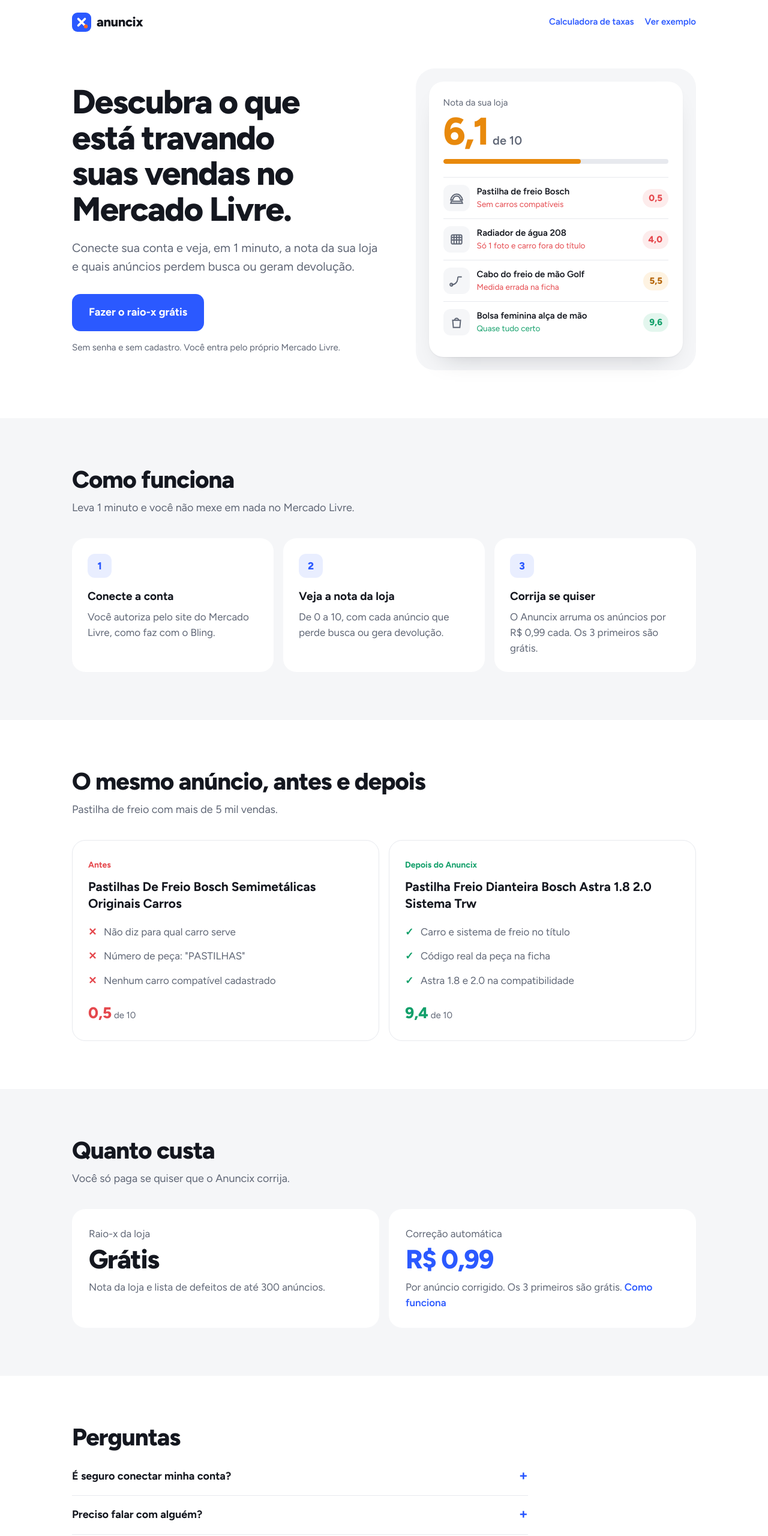
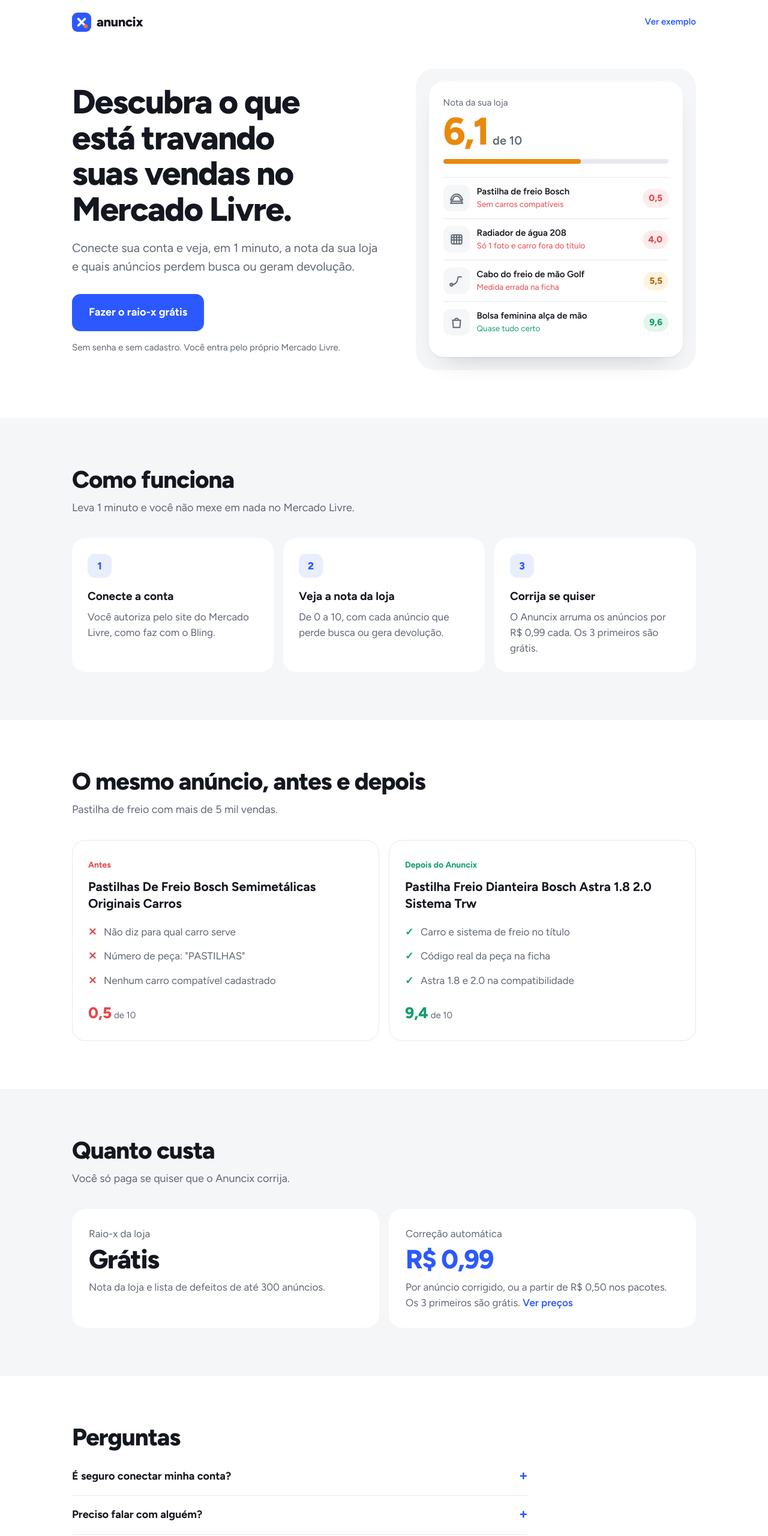
Before and after one commit to guiborestprod01-dot/anuncix, a plain HTML site: page index.html in a window 1280 px wide. Shown: the top 2560 px of the page at 60% size. Drawn offline with Linux system fonts and the light colour scheme.

Commit message:
Update index.html

```diff
--- a/index.html
+++ b/index.html
@@ -128,7 +128,7 @@ footer a{font-weight:600}
 <body>
 <header class="wrap top">
   <a class="mark" href="./" aria-label="Anuncix, início"><svg viewBox="0 0 32 32" aria-hidden="true"><rect width="32" height="32" rx="9" fill="#2B59FF"/><path d="M10.5 10.5l11 11M21.5 10.5l-11 11" stroke="#fff" stroke-width="3.6" stroke-linecap="round"/><circle cx="23" cy="23" r="3.2" fill="#FF6A2B"/></svg>anuncix</a>
-  <nav style="display:flex;gap:18px"><a class="small" href="calculadora.html">Calculadora de taxas</a><a class="small" href="relatorio.html?id=00000000-0000-4000-8000-000000000001">Ver exemplo</a></nav>
+  <a class="small" href="relatorio.html?id=00000000-0000-4000-8000-000000000001">Ver exemplo</a>
 </header>
 
 <main>
@@ -190,7 +190,7 @@ footer a{font-weight:600}
   <p class="sub">Você só paga se quiser que o Anuncix corrija.</p>
   <div class="price">
     <div><p>Raio-x da loja</p><b>Grátis</b><p>Nota da loja e lista de defeitos de até 300 anúncios.</p></div>
-    <div class="main"><p>Correção automática</p><b>R$ 0,99</b><p>Por anúncio corrigido. Os 3 primeiros são grátis. <a href="correcao.html">Como funciona</a></p></div>
+    <div class="main"><p>Correção automática</p><b>R$ 0,99</b><p>Por anúncio corrigido, ou a partir de R$ 0,50 nos pacotes. Os 3 primeiros são grátis. <a href="correcao.html">Ver preços</a></p></div>
   </div>
 </div></section>
 
@@ -209,7 +209,7 @@ footer a{font-weight:600}
 </div></section>
 </main>
 
-<footer class="wrap">Anuncix é uma ferramenta independente, sem vínculo com o Mercado Livre. Os dados da sua conta são usados só para gerar o seu relatório. <a href="calculadora.html">Calculadora de taxas do Mercado Livre</a> · <a href="privacidade.html">Privacidade</a></footer>
+<footer class="wrap">Anuncix é uma ferramenta independente, sem vínculo com o Mercado Livre. Os dados da sua conta são usados só para gerar o seu relatório. <a href="privacidade.html">Privacidade</a> · <a href="parceiros.html">Seja parceiro</a></footer>
 
 <script>
 const avisos = {
@@ -221,5 +221,9 @@ const avisos = {
 const a = new URLSearchParams(location.search).get("aviso");
 if (a && avisos[a]) { const el = document.getElementById("aviso"); el.textContent = avisos[a]; el.style.display = "block"; }
 </script>
+<script>
+// indicação de parceiro: guarda o ?ref= e leva junto para o login do Mercado Livre
+(function(){try{var r=new URLSearchParams(location.search).get("ref");if(r)localStorage.setItem("anuncix-ref",r.toUpperCase().replace(/[^A-Z0-9]/g,"").slice(0,12));var g=localStorage.getItem("anuncix-ref");if(g)document.querySelectorAll('a[href*="/anuncix/start"]').forEach(function(a){a.href=a.href.split("?")[0]+"?ref="+g});}catch(e){}})();
+</script>
 </body>
 </html>
```
